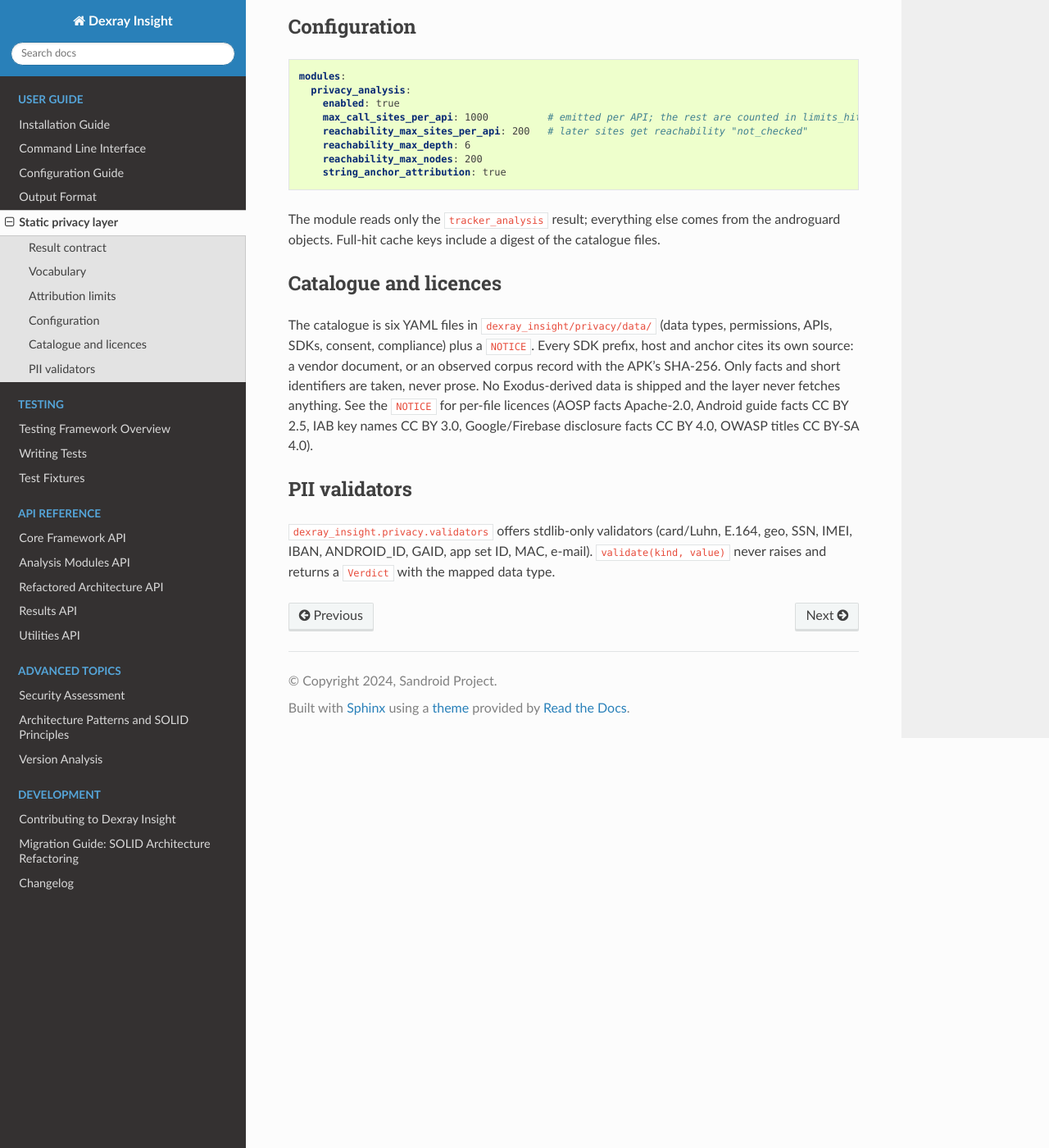
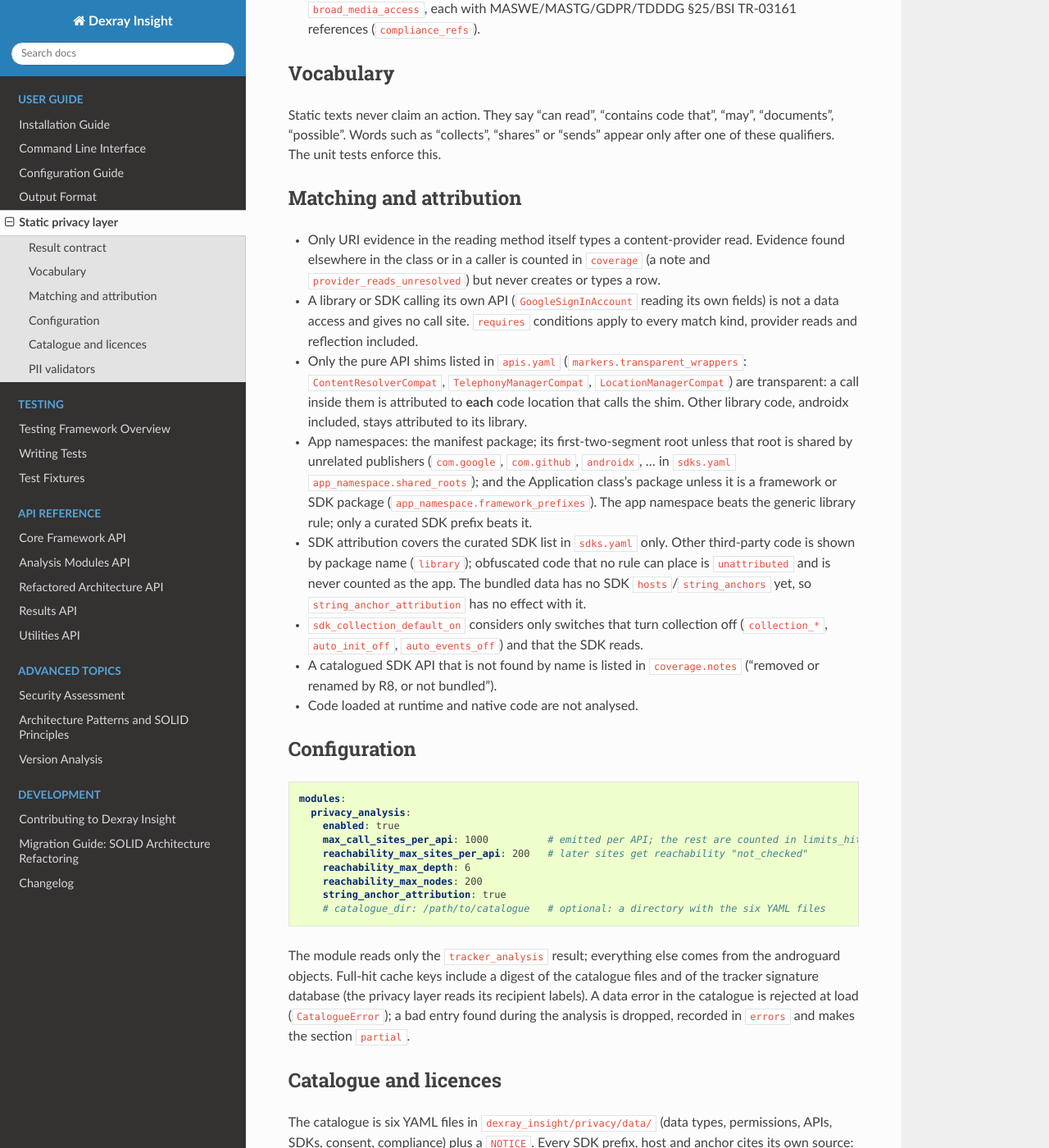
Before and after one commit to fkie-cad/Sandroid_Dexray-Insight, a Sphinx documentation site: the page built from docs/privacy_analysis.rst, in a window 1280 px wide and 1400 px high, scrolled down 1891 px. Shown: the whole window at 82% size. Built offline with Sphinx 7.4.7 and the Read the Docs theme 3.1.0, drawn with Linux system fonts in a browser that asks for light colours; pages that are not in the unit, such as notebooks, are missing from menus; the version number could not be read and is left out; some of the changed text lies outside the part shown.

Commit message:
test(privacy): real-APK regressions for the review fixes; docs
VOI: Build.SERIAL read by Lq/a/a/a/a/i;->a, no purchase-history or
GoogleSignIn over-claims, Fabric Crashlytics switch read. Spin: Build.SERIAL
sites. Nextcloud: same-method URI evidence only, com.nextcloud namespace.
Wikipedia: app sites are app code, none through AppCompat internals. Docs
describe the profile default, matching/attribution rules and flag handling.

Co-Authored-By: Claude Opus 5.5 <noreply@anthropic.com>

```diff
--- a/docs/privacy_analysis.rst
+++ b/docs/privacy_analysis.rst
@@ -4,8 +4,13 @@ Static privacy layer
 The ``privacy_analysis`` module builds a *draft* Google Play Data safety label from
 static analysis: which data types the code can access, which bundled SDKs document
 collecting them, which consent mechanisms exist, and which manifest switches turn SDK
-collection off. It runs in both the ``generic`` and the ``privacy`` profile and writes
-the top-level key ``privacy_analysis`` into the main JSON.
+collection off. It writes the top-level key ``privacy_analysis`` into the main JSON.
+
+The module is **on in the** ``privacy`` **profile and off in the** ``generic`` **profile**. It
+needs androguard's cross-references, and building them adds about 20-30 % wall time to a
+generic run that does not need them otherwise. Turn it on there with
+``modules.privacy_analysis.enabled: true``. Consumers show "privacy not analysed" when the
+key is missing.
 
 .. important::
 
@@ -49,8 +54,21 @@ Key objects:
     permission check and the API levels.
 ``sdks[]``
     Detected curated SDKs with detection evidence, confidence (high = class prefix plus
-    an anchor), the vendor-documented ``collects`` items and their status
-    (``active``, ``configured_off``, ``runtime_controlled``).
+    an anchor; medium = a class prefix or an anchor alone, since R8 can rename an SDK's
+    classes but not its manifest component; low = string anchors only), the
+    vendor-documented ``collects`` items and their status (``active``,
+    ``configured_off``, ``runtime_controlled``). ``tracker_analysis`` hits corroborate
+    a detection but never detect an SDK on their own. A ``collects`` item that depends
+    on a feature (Analytics' in-app purchase events need Play Billing) applies only when
+    the APK shows that feature; otherwise it counts as ``depends_on_usage``.
+``manifest_flags[]``
+    Every switch of every detected SDK. Android keeps the last value of a repeated key. A
+    switch only counts when the shipped SDK generation reads it (the key occurs in the
+    SDK's code); a set key that the SDK does not read is reported as ``unknown`` and
+    never as "switched off". ``read_by`` in ``sdks.yaml`` records which generations read
+    each key. A consent control called by anything but the SDK itself (app code,
+    obfuscated app code, a bridge library) makes ``collection_suspended_until_enabled``,
+    ``auto_init_off`` and ``storage_denied_by_default`` switches ``runtime_controlled``.
 ``consent``
     CMPs, IAB TCF/GPP/US-privacy readers and writers, consent-control call sites and a
     verdict.
@@ -68,15 +86,33 @@ Static texts never claim an action. They say "can read", "contains code that",
 "may", "documents", "possible". Words such as "collects", "shares" or "sends" appear
 only after one of these qualifiers. The unit tests enforce this.
 
-Attribution limits
-------------------
+Matching and attribution
+------------------------
 
-SDK attribution covers the curated SDK list in ``sdks.yaml`` only. Other third-party
-code is shown by package name (``library``); obfuscated code that no rule can place is
-``unattributed`` and is never counted as the app. App namespaces are the manifest
-package, the Application class's package and component packages that share the
-manifest package's first two segments. Code loaded at runtime and native code are not
-analysed.
+* Only URI evidence in the reading method itself types a content-provider read. Evidence
+  found elsewhere in the class or in a caller is counted in ``coverage`` (a note and
+  ``provider_reads_unresolved``) but never creates or types a row.
+* A library or SDK calling its own API (``GoogleSignInAccount`` reading its own fields) is
+  not a data access and gives no call site. ``requires`` conditions apply to every match
+  kind, provider reads and reflection included.
+* Only the pure API shims listed in ``apis.yaml`` (``markers.transparent_wrappers``:
+  ``ContentResolverCompat``, ``TelephonyManagerCompat``, ``LocationManagerCompat``) are
+  transparent: a call inside them is attributed to **each** code location that calls the
+  shim. Other library code, androidx included, stays attributed to its library.
+* App namespaces: the manifest package; its first-two-segment root unless that root is
+  shared by unrelated publishers (``com.google``, ``com.github``, ``androidx``, ... in
+  ``sdks.yaml`` ``app_namespace.shared_roots``); and the Application class's package
+  unless it is a framework or SDK package (``app_namespace.framework_prefixes``). The app
+  namespace beats the generic library rule; only a curated SDK prefix beats it.
+* SDK attribution covers the curated SDK list in ``sdks.yaml`` only. Other third-party
+  code is shown by package name (``library``); obfuscated code that no rule can place is
+  ``unattributed`` and is never counted as the app. The bundled data has no SDK
+  ``hosts``/``string_anchors`` yet, so ``string_anchor_attribution`` has no effect with it.
+* ``sdk_collection_default_on`` considers only switches that turn collection off
+  (``collection_*``, ``auto_init_off``, ``auto_events_off``) and that the SDK reads.
+* A catalogued SDK API that is not found by name is listed in ``coverage.notes``
+  ("removed or renamed by R8, or not bundled").
+* Code loaded at runtime and native code are not analysed.
 
 Configuration
 -------------
@@ -91,9 +127,13 @@ Configuration
        reachability_max_depth: 6
        reachability_max_nodes: 200
        string_anchor_attribution: true
+       # catalogue_dir: /path/to/catalogue   # optional: a directory with the six YAML files
 
 The module reads only the ``tracker_analysis`` result; everything else comes from the
-androguard objects. Full-hit cache keys include a digest of the catalogue files.
+androguard objects. Full-hit cache keys include a digest of the catalogue files and of
+the tracker signature database (the privacy layer reads its recipient labels). A data
+error in the catalogue is rejected at load (``CatalogueError``); a bad entry found during
+the analysis is dropped, recorded in ``errors`` and makes the section ``partial``.
 
 Catalogue and licences
 ----------------------
```
Also changed, not shown: README.md (+1 -1 lines), docs/changelog.rst (+8 -5 lines), 1 other file.
